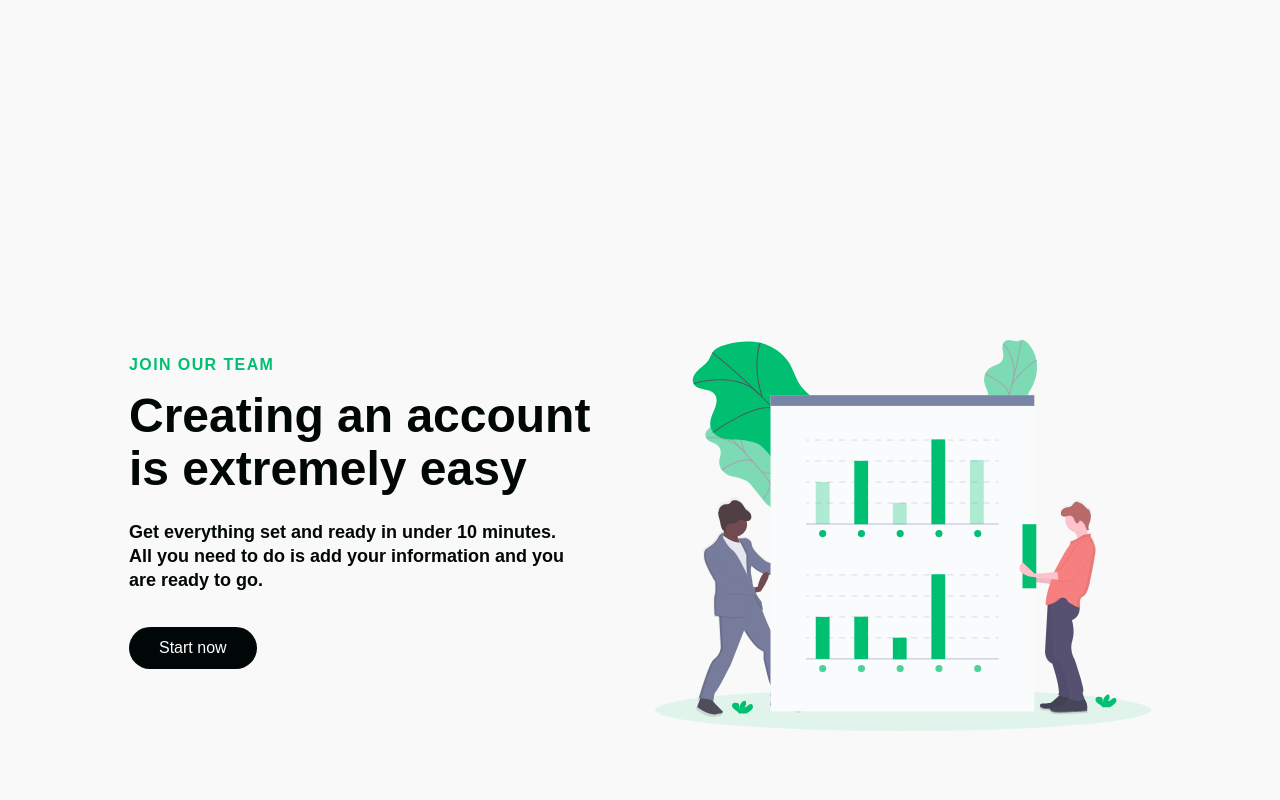
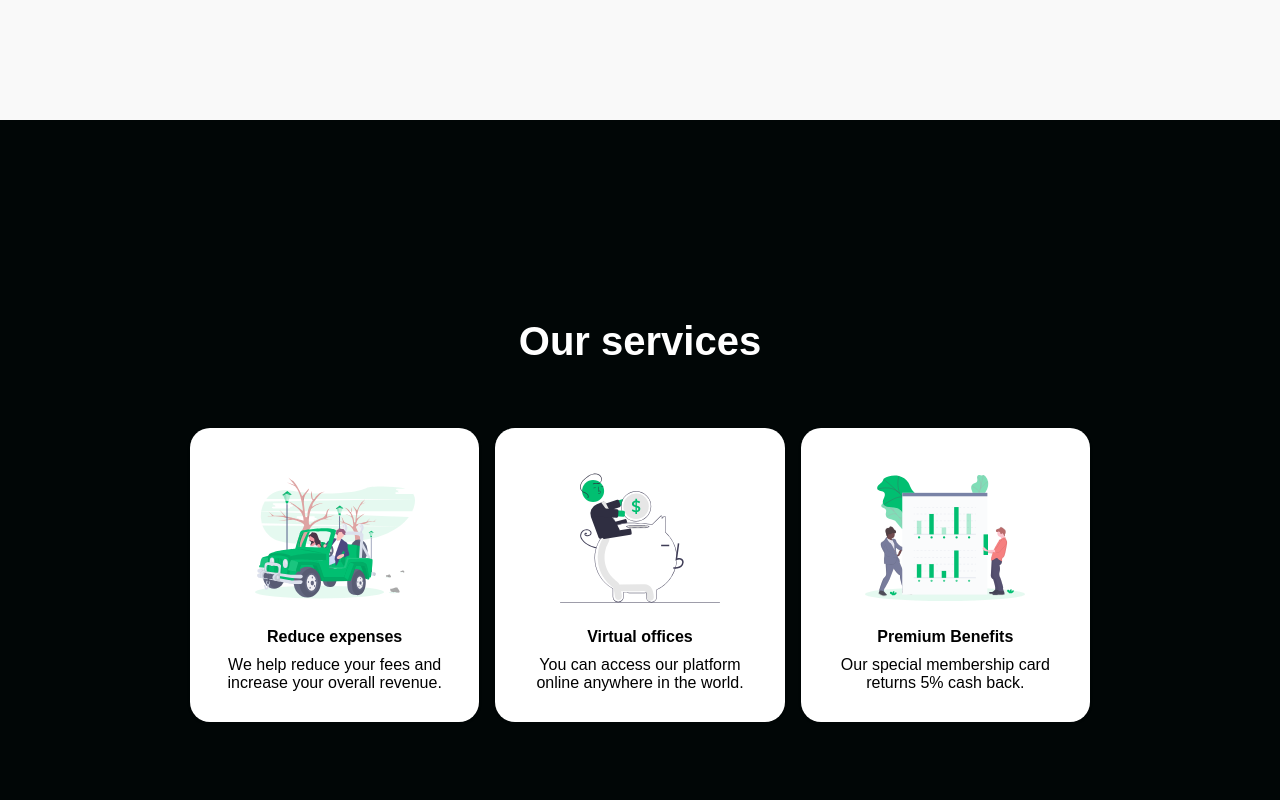
Before and after one commit to Dgiulian/react-dolla, a React (Create React App) app: page / in a window 1280 px wide. Shown: the part 2400-3200 px from the top of the page. Built offline with nearby package versions, Linux system fonts and the light colour scheme; a web font is replaced by a local one.

Commit message:
Add services section

```diff
--- /dev/null
+++ b/src/components/Services/index.tsx
@@ -0,0 +1,45 @@
+import React, { ReactElement } from 'react';
+import {
+  ServicesContainer,
+  ServicesTitle,
+  ServicesWrapper,
+  ServicesCard,
+  ServicesIcon,
+  ServicesSubtitle,
+  ServucesText,
+} from './styled';
+import icon1 from '../../assets/images/svg1.svg';
+import icon2 from '../../assets/images/svg2.svg';
+import icon3 from '../../assets/images/svg3.svg';
+interface Props {}
+
+export default function ServicesSection({}: Props): ReactElement {
+  return (
+    <ServicesContainer id="services">
+      <ServicesTitle>Our services</ServicesTitle>
+      <ServicesWrapper>
+        <ServicesCard>
+          <ServicesIcon src={icon1}></ServicesIcon>
+          <ServicesSubtitle>Reduce expenses</ServicesSubtitle>
+          <ServucesText>
+            We help reduce your fees and increase your overall revenue.
+          </ServucesText>
+        </ServicesCard>
+        <ServicesCard>
+          <ServicesIcon src={icon2}></ServicesIcon>
+          <ServicesSubtitle>Virtual offices</ServicesSubtitle>
+          <ServucesText>
+            You can access our platform online anywhere in the world.
+          </ServucesText>
+        </ServicesCard>
+        <ServicesCard>
+          <ServicesIcon src={icon3}></ServicesIcon>
+          <ServicesSubtitle>Premium Benefits</ServicesSubtitle>
+          <ServucesText>
+            Our special membership card returns 5% cash back.
+          </ServucesText>
+        </ServicesCard>
+      </ServicesWrapper>
+    </ServicesContainer>
+  );
+}
--- /dev/null
+++ b/src/components/Services/styled/index.tsx
@@ -0,0 +1,72 @@
+import styled from 'styled-components/macro';
+
+export const ServicesContainer = styled.div`
+  height: 800px;
+  display: flex;
+  flex-direction: column;
+  justify-content: center;
+  align-items: center;
+  background: #010606;
+  @media screen and (max-width: 768px) {
+    height: 1100px;
+  }
+  @media screen and (max-width: 768px) {
+    height: 1300px;
+  }
+`;
+export const ServicesWrapper = styled.div`
+  max-width: 1000px;
+  margin: 0 auto;
+  display: grid;
+  grid-template-columns: 1fr 1fr 1fr;
+  align-items: center;
+  grid-gap: 1rem;
+  padding: 0 50px;
+  @media screen and (max-width: 1000px) {
+    grid-template-columns: 1fr 1fr;
+  }
+  @media screen and (max-width: 768px) {
+    grid-template-columns: 1fr;
+    padding: 0 20px;
+  }
+`;
+export const ServicesCard = styled.ul`
+  background-color: #fff;
+  display: flex;
+
+  flex-direction: column;
+  justify-content: flex-start;
+  align-items: center;
+  border-radius: 20px;
+  max-height: 340px;
+  padding: 30px;
+  box-shadow: 0 1px 3px rgba(0, 0, 0, 0.2);
+  transition: all 0.2 ease-in-out;
+  cursor: pointer;
+  &:hover {
+    transition: scale(1.02);
+  }
+`;
+export const ServicesIcon = styled.img`
+  height: 160px;
+  width: 160px;
+  margin-bottom: 10px;
+`;
+
+export const ServicesTitle = styled.h1`
+  font-size: 2.5rem;
+  color: #fff;
+  margin-bottom: 4rem;
+  @media screen and (max-width: 480px) {
+    margin-bottom: 4rem;
+  }
+`;
+
+export const ServicesSubtitle = styled.h2`
+  font-size: 1rem;
+  margin-bottom: 10px;
+`;
+export const ServucesText = styled.p`
+  font-size: 1rem;
+  text-align: center;
+`;
--- a/src/components/index.ts
+++ b/src/components/index.ts
@@ -3,3 +3,4 @@ export { default as Footer } from './Footer';
 export { default as Sidebar } from './Sidebar';
 export { default as HeroSection } from './HeroSection';
 export { default as InfoSection } from './InfoSection';
+export { default as ServicesSection } from './Services';
--- a/src/pages/home.tsx
+++ b/src/pages/home.tsx
@@ -1,5 +1,11 @@
 import React, { ReactElement, useState } from 'react';
-import { HeroSection, Navbar, Sidebar, InfoSection } from '../components';
+import {
+  HeroSection,
+  Navbar,
+  Sidebar,
+  InfoSection,
+  ServicesSection,
+} from '../components';
 import {
   homeObjOne,
   homeObjThree,
@@ -20,6 +26,7 @@ export default function HomePage(): ReactElement {
       <HeroSection />
       <InfoSection {...homeObjOne} />
       <InfoSection {...homeObjTwo} />
+      <ServicesSection />
       <InfoSection {...homeObjThree} />
     </>
   );
```
